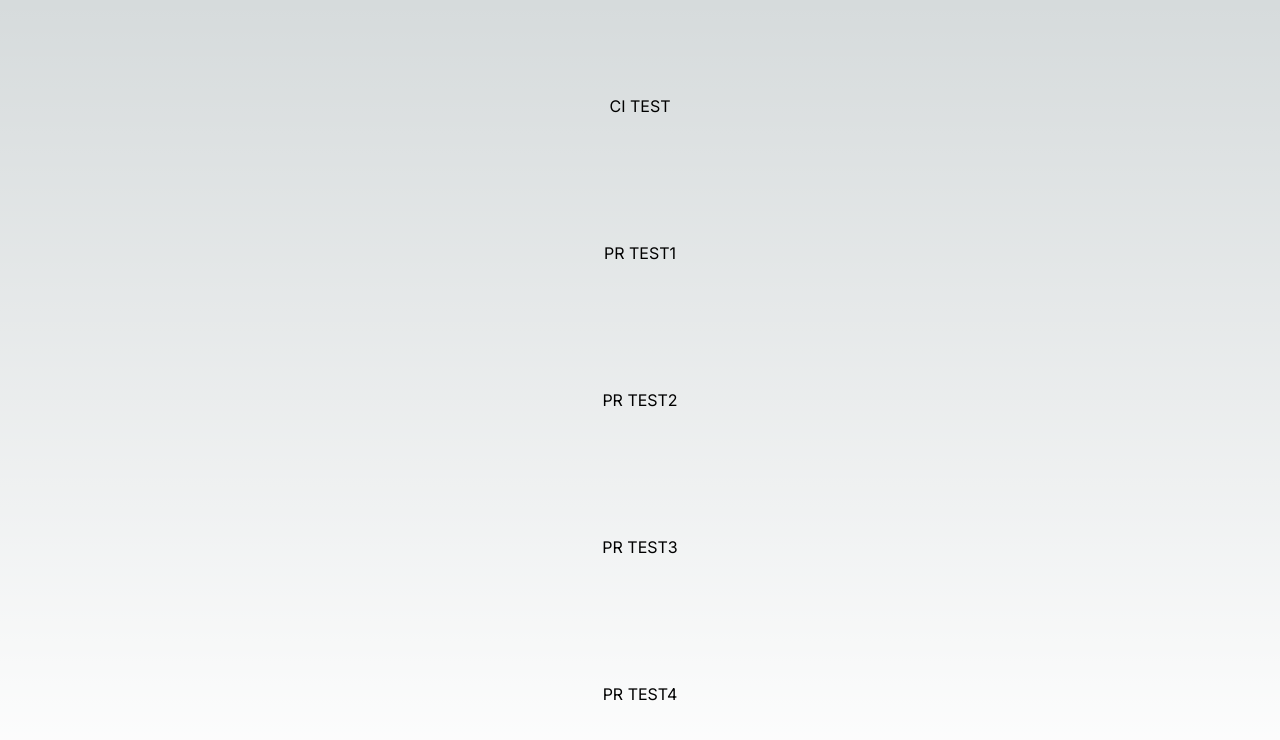
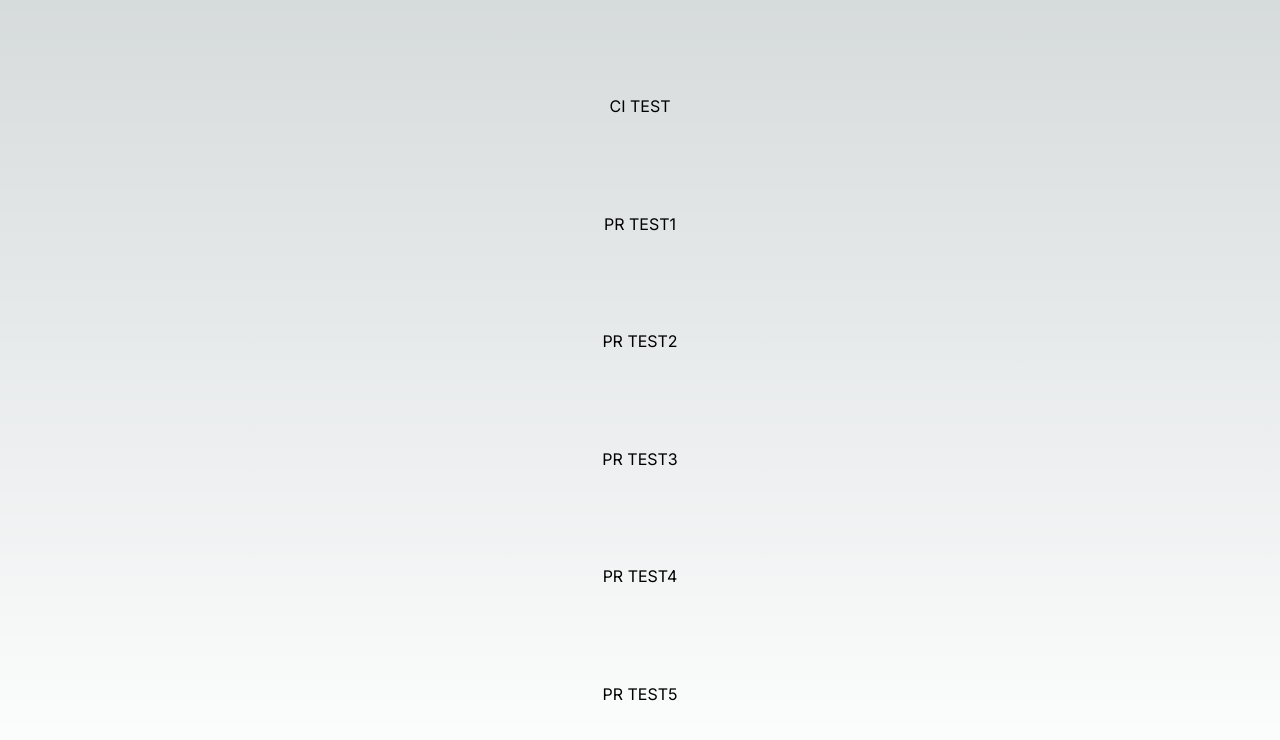
Before and after one commit to parkhyeonki/github-actions-example, a Next.js app: page / in a window 1280 px wide. Shown: the top 740 px of the page. Built offline with nearby package versions, Linux system fonts and the light colour scheme.

Commit message:
Test/PR3

```diff
--- a/src/app/page.tsx
+++ b/src/app/page.tsx
@@ -8,6 +8,7 @@ export default function Home() {
       <div>PR TEST2</div>
       <div>PR TEST3</div>
       <div>PR TEST4</div>
+      <div>PR TEST5</div>
     </main>
   );
 }
```
